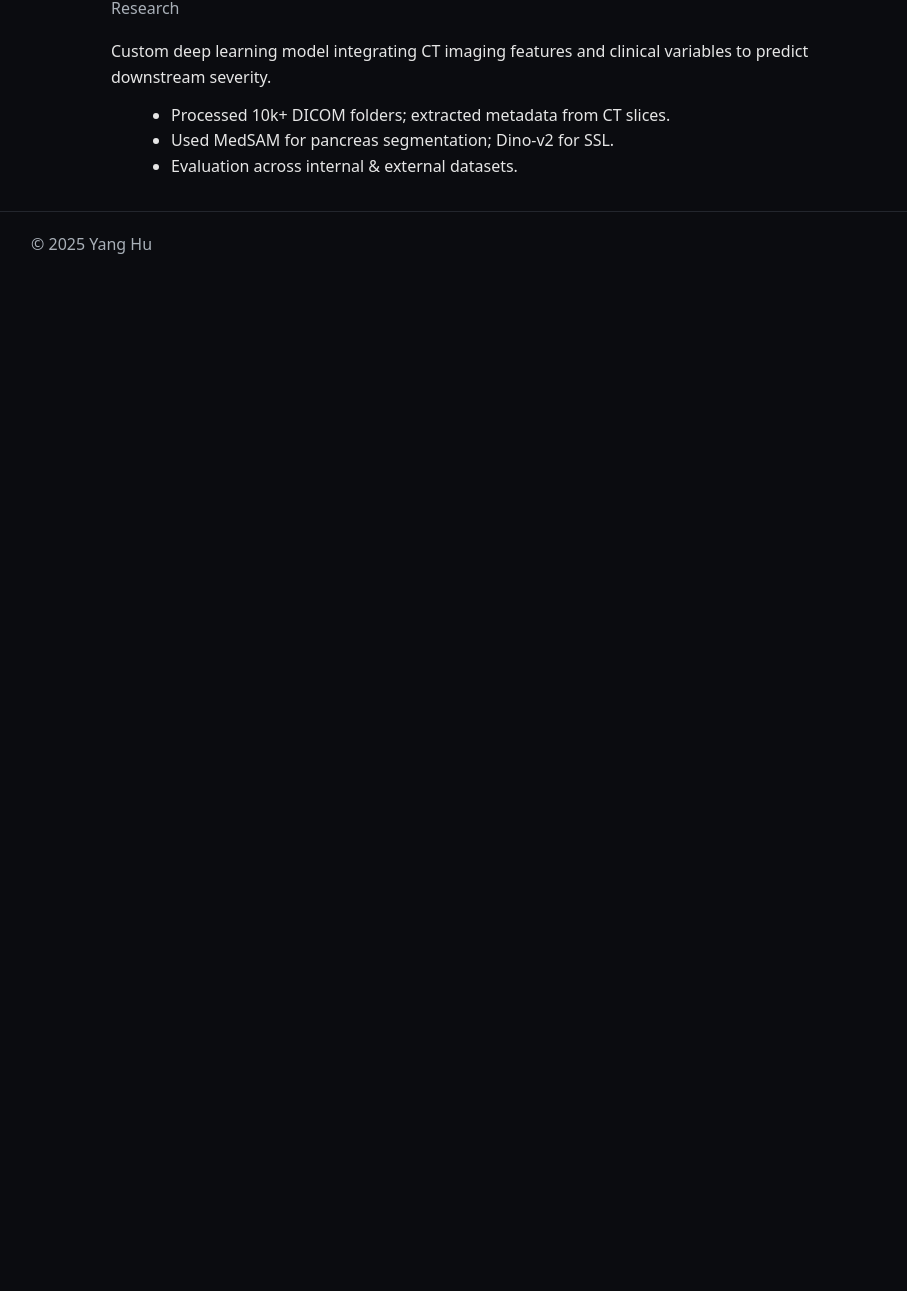
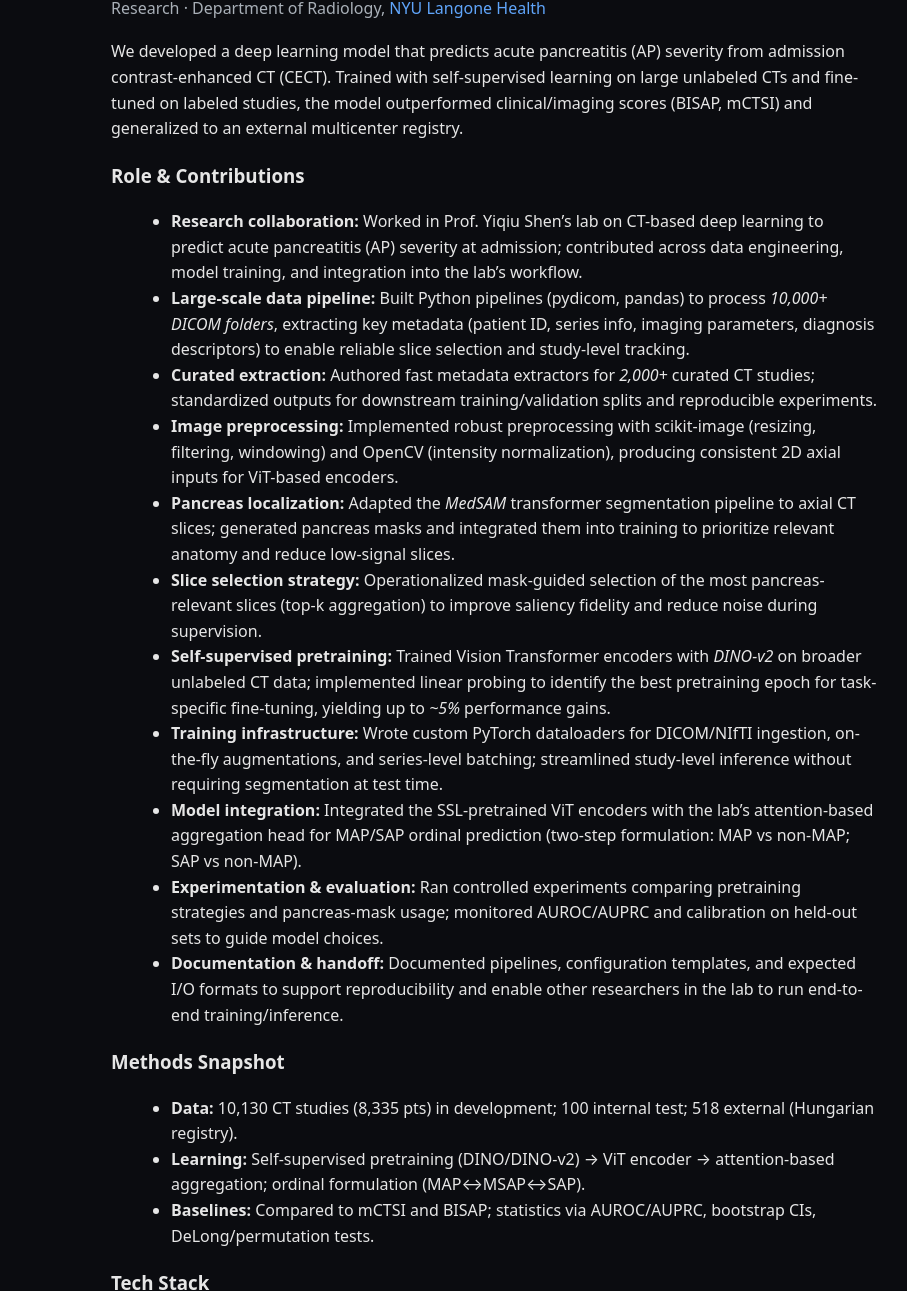
Before and after one commit to younghu312/younghu312.github.io, a plain HTML site: page research/ct-severity.html in a window 1280 px wide. Shown: the part 204-1495 px from the top of the page, without its empty margins (145-1052 px from the left). Before the commit the page ends 800 px from the top, so only its background shows below. Drawn offline with Linux system fonts and the light colour scheme.

Commit message:
research

```diff
--- a/research/ct-severity.html
+++ b/research/ct-severity.html
@@ -3,8 +3,8 @@
 <head>
   <meta charset="utf-8" />
   <meta name="viewport" content="width=device-width, initial-scale=1" />
-  <title>CT Severity Prediction for Acute Pancreatitis — Yang Hu</title>
-  <meta name="description" content="CT Severity Prediction for Acute Pancreatitis">
+  <title>Acute Pancreatitis Severity Prediction — Yang Hu</title>
+  <meta name="description" content="CT-based AI for early acute pancreatitis severity prediction at NYU Langone Health">
   <link rel="stylesheet" href="../assets/css/styles.css" />
 </head>
 <body>
@@ -12,26 +12,77 @@
     <div class="container header-inner">
       <a class="brand" href="/">Yang Hu</a>
       <nav class="nav" aria-label="Main">
-        <a href="../index.html#projects">← Back</a>
+        <a href="../index.html#research">← Back</a>
       </nav>
     </div>
   </header>
+
   <main class="container article">
-    <h1>CT Severity Prediction for Acute Pancreatitis</h1>
-    <div class="meta">Research</div>
+    <h1>Acute Pancreatitis Severity Prediction (CT-based AI)</h1>
+    <div class="meta">Research · Department of Radiology, <a href="https://nyulangone.org/" target="_blank" rel="noopener">NYU Langone Health</a></div>
+
     <div class="prose">
 
-        <p>Custom deep learning model integrating CT imaging features and clinical variables to predict downstream severity.</p>
-        <ul>
-          <li>Processed 10k+ DICOM folders; extracted metadata from CT slices.</li>
-          <li>Used MedSAM for pancreas segmentation; Dino-v2 for SSL.</li>
-          <li>Evaluation across internal & external datasets.</li>
-        </ul>
+      <!-- Brief Intro -->
+      <p>
+        We developed a deep learning model that predicts acute pancreatitis (AP) severity from admission contrast-enhanced CT
+        (CECT). Trained with self-supervised learning on large unlabeled CTs and fine-tuned on labeled studies, the model
+        outperformed clinical/imaging scores (BISAP, mCTSI) and generalized to an external multicenter registry.
+      </p>
 
+      <!-- Your Role & Contributions -->
+      <h3 class="text-lg font-semibold">Role & Contributions</h3>
+      <ul>
+        <li><strong>Research collaboration:</strong> Worked in Prof. Yiqiu Shen’s lab on CT-based deep learning to predict acute pancreatitis (AP) severity at admission; contributed across data engineering, model training, and integration into the lab’s workflow.</li>
+
+        <li><strong>Large-scale data pipeline:</strong> Built Python pipelines (pydicom, pandas) to process <em>10,000+ DICOM folders</em>, extracting key metadata (patient ID, series info, imaging parameters, diagnosis descriptors) to enable reliable slice selection and study-level tracking.</li>
+
+        <li><strong>Curated extraction:</strong> Authored fast metadata extractors for <em>2,000+</em> curated CT studies; standardized outputs for downstream training/validation splits and reproducible experiments.</li>
+
+        <li><strong>Image preprocessing:</strong> Implemented robust preprocessing with scikit-image (resizing, filtering, windowing) and OpenCV (intensity normalization), producing consistent 2D axial inputs for ViT-based encoders.</li>
+
+        <li><strong>Pancreas localization:</strong> Adapted the <em>MedSAM</em> transformer segmentation pipeline to axial CT slices; generated pancreas masks and integrated them into training to prioritize relevant anatomy and reduce low-signal slices.</li>
+
+        <li><strong>Slice selection strategy:</strong> Operationalized mask-guided selection of the most pancreas-relevant slices (top-k aggregation) to improve saliency fidelity and reduce noise during supervision.</li>
+
+        <li><strong>Self-supervised pretraining:</strong> Trained Vision Transformer encoders with <em>DINO-v2</em> on broader unlabeled CT data; implemented linear probing to identify the best pretraining epoch for task-specific fine-tuning, yielding up to <em>~5%</em> performance gains.</li>
+
+        <li><strong>Training infrastructure:</strong> Wrote custom PyTorch dataloaders for DICOM/NIfTI ingestion, on-the-fly augmentations, and series-level batching; streamlined study-level inference without requiring segmentation at test time.</li>
+
+        <li><strong>Model integration:</strong> Integrated the SSL-pretrained ViT encoders with the lab’s attention-based aggregation head for MAP/SAP ordinal prediction (two-step formulation: MAP vs non-MAP; SAP vs non-MAP).</li>
+
+        <li><strong>Experimentation & evaluation:</strong> Ran controlled experiments comparing pretraining strategies and pancreas-mask usage; monitored AUROC/AUPRC and calibration on held-out sets to guide model choices.</li>
+
+        <li><strong>Documentation & handoff:</strong> Documented pipelines, configuration templates, and expected I/O formats to support reproducibility and enable other researchers in the lab to run end-to-end training/inference.</li>
+      </ul>
+
+
+      <!-- Methods Snapshot -->
+      <h3 class="text-lg font-semibold">Methods Snapshot</h3>
+      <ul>
+        <li><strong>Data:</strong> 10,130 CT studies (8,335 pts) in development; 100 internal test; 518 external (Hungarian registry).</li>
+        <li><strong>Learning:</strong> Self-supervised pretraining (DINO/DINO-v2) → ViT encoder → attention-based aggregation; ordinal formulation (MAP↔MSAP↔SAP).</li>
+        <li><strong>Baselines:</strong> Compared to mCTSI and BISAP; statistics via AUROC/AUPRC, bootstrap CIs, DeLong/permutation tests.</li>
+      </ul>
+
+      <!-- Tech Stack -->
+      <h3 class="text-lg font-semibold">Tech Stack</h3>
+      <ul class="flex flex-wrap gap-2 text-sm">
+        <li class="px-2 py-1 bg-gray-200 rounded">Python</li>
+        <li class="px-2 py-1 bg-gray-200 rounded">PyTorch</li>
+        <li class="px-2 py-1 bg-gray-200 rounded">pydicom</li>
+        <li class="px-2 py-1 bg-gray-200 rounded">pandas</li>
+        <li class="px-2 py-1 bg-gray-200 rounded">scikit-image</li>
+        <li class="px-2 py-1 bg-gray-200 rounded">OpenCV</li>
+        <li class="px-2 py-1 bg-gray-200 rounded">ViT</li>
+        <li class="px-2 py-1 bg-gray-200 rounded">MedSAM</li>
+        <li class="px-2 py-1 bg-gray-200 rounded">DINO-v2</li>
+      </ul>
     </div>
   </main>
+
   <footer class="site-footer">
-    <div class="container">© <span id="year"></span> Yang Hu </div>
+    <div class="container">© <span id="year"></span> Yang Hu</div>
   </footer>
   <script src="../assets/js/main.js"></script>
 </body>
```
Also changed, not shown: research/traffic-light-detection.html (+1 -1 lines), work/jll-technologies.html (+1 -1 lines).
